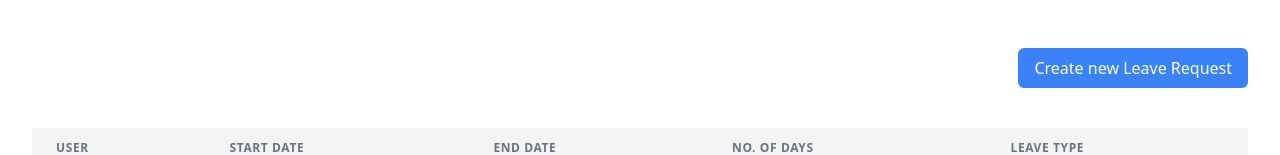
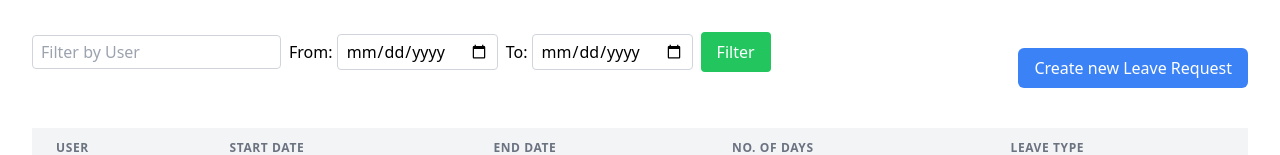
Before and after one commit to NZRicky/leave-management, a React (Vite) app in the folder frontend/: page / in a window 1280 px wide. Shown: the top 155 px of the page. Built offline with nearby package versions, Linux system fonts and the light colour scheme; no server answers.

Commit message:
feat: add filter function to filter user, start_date, end_date
This include:
- replace leaveRequests to filteredLeaveRequests to show in the list
- replace leaveRequests to filteredLeaveRequests to sort function

```diff
--- a/frontend/src/Pages/Home.jsx
+++ b/frontend/src/Pages/Home.jsx
@@ -6,9 +6,14 @@ import { FaSort, FaSortUp, FaSortDown } from 'react-icons/fa';
 export default function Home() {
 
 	const [leaveRequests, setLeaveRequests] = useState([]);
+	const [filteredLeaveRequests, setFilteredLeaveRequests] = useState([]);
 
 	const [sortColumn, setSortColumn] = useState("start_date");
 	const [sortDirection, setSortDirection] = useState("asc");
+
+	const [filterUser, setFilterUser] = useState("");
+	const [filterStartDate, setFilterStartDate] = useState("");
+	const [filterEndDate, setFilterEndDate] = useState("");
 
 	// calculate leave days with 2 decimal place
 	const calculateLeaveDays = (startDate, endDate) => {
@@ -24,6 +29,7 @@ export default function Home() {
 		axios.get("http://127.0.0.1:8000/api/leave-requests")
 			.then((response) => {
 				setLeaveRequests(response.data);
+				setFilteredLeaveRequests(response.data);
 			})
 			.catch((error) => {
 				console.error('Error while fetching data:', error);
@@ -37,7 +43,7 @@ export default function Home() {
 		setSortColumn(column);
 		setSortDirection(newDirection);
 
-		const sortedData = [...leaveRequests].sort((a, b) => {
+		const sortedData = [...filteredLeaveRequests].sort((a, b) => {
 			if (column === 'no_of_days') {
 				return (calculateLeaveDays(a.start_date, a.end_date) - calculateLeaveDays(b.start_date, b.end_date)) * (newDirection === 'asc' ? 1 : -1);
 			}
@@ -50,12 +56,30 @@ export default function Home() {
 			return 0;
 		});
 
-		setLeaveRequests(sortedData);
+		setFilteredLeaveRequests(sortedData);
+	};
+
+	// filter function
+	const handleFilter = () => {
+		let filteredData = leaveRequests;
+
+		if (filterUser) {
+			filteredData = filteredData.filter(item => item.user_id.toString().includes(filterUser));
+		}
+
+		if (filterStartDate) {
+			filteredData = filteredData.filter(item => new Date(item.start_date) >= new Date(filterStartDate));
+		}
+
+		if (filterEndDate) {
+			filteredData = filteredData.filter(item => new Date(item.end_date) <= new Date(filterEndDate));
+		}
+
+		setFilteredLeaveRequests(filteredData);
 	};
 
 	// get sorting icon based on the current sorting state
 	const getSortIcon = (column) => {
-		console.log(sortColumn, sortDirection, column);
 		if (sortColumn !== column) {
 			return <FaSort />;
 		}
@@ -70,6 +94,39 @@ export default function Home() {
 			>
 				Create new Leave Request
 			</Link>
+
+			<div className="mb-4">
+				<input
+					type="text"
+					placeholder="Filter by User"
+					value={filterUser}
+					onChange={(e) => setFilterUser(e.target.value)}
+					className="px-2 py-1 border border-gray-300 rounded mr-2"
+				/>
+				From:&nbsp;
+				<input
+					type="date"
+					placeholder="Filter by Start Date"
+					value={filterStartDate}
+					onChange={(e) => setFilterStartDate(e.target.value)}
+					className="px-2 py-1 border border-gray-300 rounded mr-2"
+				/>
+				To:&nbsp;
+				<input
+					type="date"
+					placeholder="Filter by End Date"
+					value={filterEndDate}
+					onChange={(e) => setFilterEndDate(e.target.value)}
+					className="px-2 py-1 border border-gray-300 rounded mr-2"
+				/>
+				<button
+					onClick={handleFilter}
+					className="px-4 py-2 bg-green-500 text-white rounded mr-2 hover:bg-green-700"
+				>
+					Filter
+				</button>
+			</div>
+
 			<div className="table-wrapper">
 				<table className="min-w-full divide-y divide-gray-200">
 					<thead className="bg-gray-100">
@@ -97,7 +154,7 @@ export default function Home() {
 						</tr>
 					</thead>
 					<tbody className="bg-white divide-y divide-gray-200">
-						{leaveRequests && leaveRequests.map((leaveRequest) => (
+						{filteredLeaveRequests && filteredLeaveRequests.map((leaveRequest) => (
 							<tr className="odd:bg-gray-50 even:bg-white" key={leaveRequest.id}>
 								<td className="px-6 py-2 whitespace-nowrap">{leaveRequest.user_id}</td>
 								<td className="px-6 py-2 whitespace-nowrap">{leaveRequest.start_date}</td>
```
Lines whose indentation alone changed are shown as unchanged.
